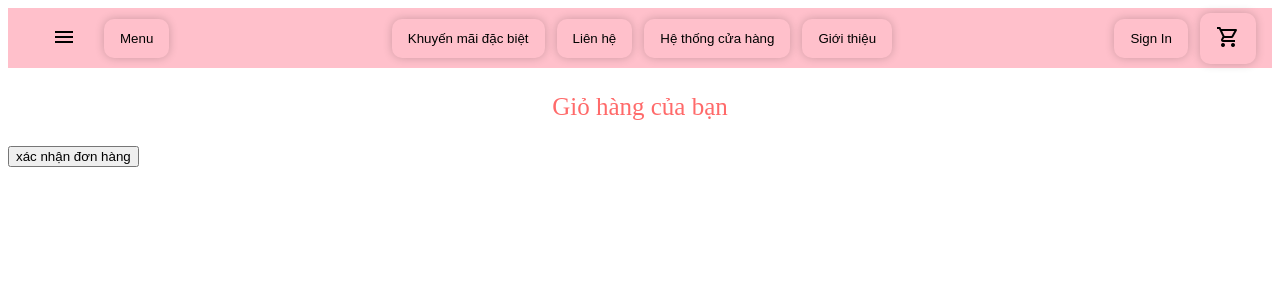
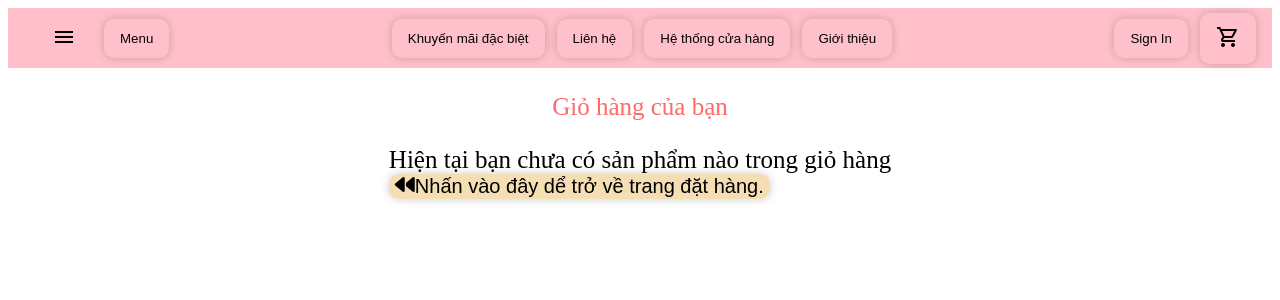
Before and after one commit to mh261/Icecream_Web, an Angular app: page /cart in a window 1280 px wide. Shown: the top 300 px of the page. Built offline with nearby package versions, Linux system fonts and the light colour scheme; grey boxes are pictures that could not be loaded.

Commit message:
hoàn thành trang cart

```diff
--- a/src/app/pages/cart/cart.component.html
+++ b/src/app/pages/cart/cart.component.html
@@ -17,7 +17,19 @@
       Giỏ hàng của bạn
     </p>
   <div class="my_cart">
+    <div *ngIf="this.icecreamSrvc.cart.length === 0">
+      <p style="font-size: 25px; margin:auto;" >Hiện tại bạn chưa có sản phẩm nào trong giỏ hàng  </p>
+      <button (click)="navigateToIcecream()" style="font-size: 20px;">
+        <i class="fa-solid fa-backward"></i>
+        Nhấn vào đây dể trở về trang đặt hàng.
+      </button>
+    </div>
 
+
+  <div *ngIf="this.icecreamSrvc.cart.length != 0 ">
+      <button (click)="navigateToBill()" style="font-size: 20px; background-color: pink; align-items: center;">
+      xác nhận đơn hàng
+  </button>
     <div *ngFor="let c of this.icecreamSrvc.cart">
       <h1>{{c.name}}</h1>
       <img [src]="c.img" alt="Photo of Ice Cream">
@@ -25,8 +37,5 @@
       <p>Số lượng mua: {{c.quantity}}</p>
       <p>Thành tiền: {{c.quantity * c.price}}</p>
     </div>
-  </div>
-  <button (click)="navigateToBill()">
-      xác nhận đơn hàng
-  </button>
+
 </div>
--- a/src/app/pages/cart/cart.component.scss
+++ b/src/app/pages/cart/cart.component.scss
@@ -1,8 +1,6 @@
 
 
-// .example-icon:hover{
-//     background-color: white;
-// }
+
  #title{
     font-size: 25px;
     color: #FF6A6A ;
@@ -11,7 +9,20 @@
 .my_cart
 {
     display: flex;
+    flex-wrap: wrap;
+    justify-content: center;
     text-align: center;
-    margin-right: 20px;
-    padding: 0 20px ;
+    margin: auto;
 }
+
+button {
+    display: flex;
+    text-align: center;
+    border-radius: 10px;
+    border: none;
+    background-color: transparent;
+    transition: 0.5s;
+    box-shadow: 0 0 10px rgba($color: #000, $alpha: 0.2);
+    cursor: pointer;
+   background-color: wheat;
+}
--- a/src/app/pages/cart/cart.component.ts
+++ b/src/app/pages/cart/cart.component.ts
@@ -10,7 +10,9 @@ export class CartComponent implements OnInit{
   constructor(protected router: Router , public icecreamSrvc: ServiceService ) {
     console.log(this.icecreamSrvc.cart);
   }
-
+  navigateToIcecream() {
+    this.router.navigate([`/icecream`]);
+  }
   navigateToBill(){
     this.router.navigate([`/bill`]);
   }
```
